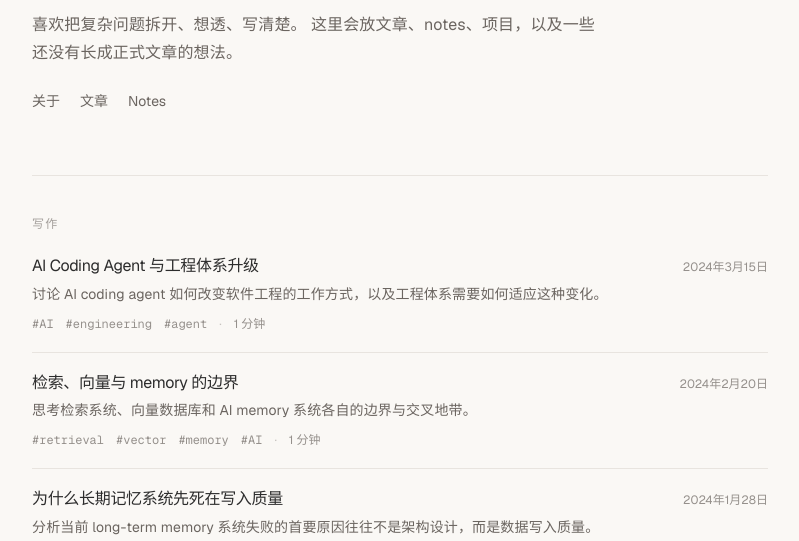
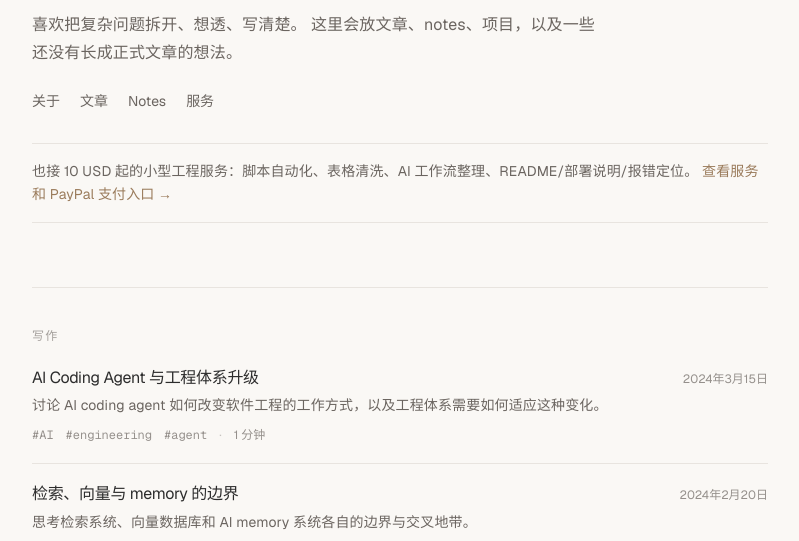
Before and after one commit to dennywu2966/myweb, an Astro site: page / in a window 1280 px wide. Shown: the part 235-776 px from the top of the page, without its empty margins (240-1039 px from the left). Built offline with nearby package versions, Linux system fonts and the light colour scheme; Astro itself is replaced by a stand-in of ours.

Commit message:
feat: surface services on homepage

```diff
--- a/src/pages/index.astro
+++ b/src/pages/index.astro
@@ -46,6 +46,16 @@ const notes = (await getCollection('notes'))
         <a href="/about" class="hover:text-[var(--color-accent)] transition-colors duration-200">关于</a>
         <a href="/blog" class="hover:text-[var(--color-accent)] transition-colors duration-200">文章</a>
         <a href="/notes" class="hover:text-[var(--color-accent)] transition-colors duration-200">Notes</a>
+        <a href="/services" class="hover:text-[var(--color-accent)] transition-colors duration-200">服务</a>
+      </div>
+
+      <div class="mt-8 border-y border-[var(--color-border)] py-4">
+        <p class="text-sm text-[var(--color-text-muted)] leading-relaxed">
+          也接 10 USD 起的小型工程服务：脚本自动化、表格清洗、AI 工作流整理、README/部署说明/报错定位。
+          <a href="/services" class="text-[var(--color-accent)] hover:text-[var(--color-accent-hover)]">
+            查看服务和 PayPal 支付入口 →
+          </a>
+        </p>
       </div>
     </section>
 
```
